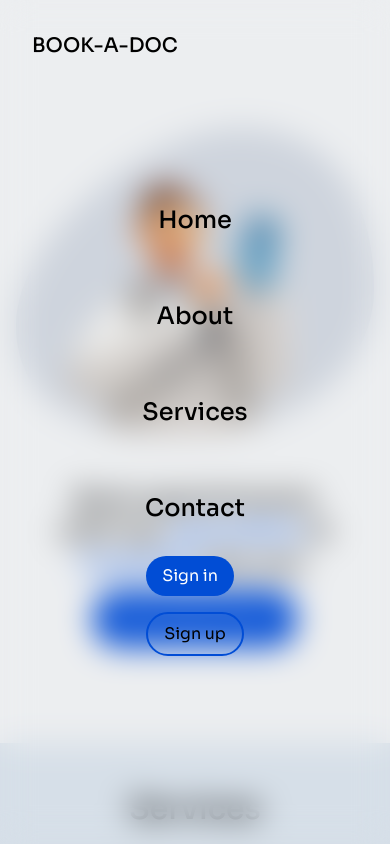
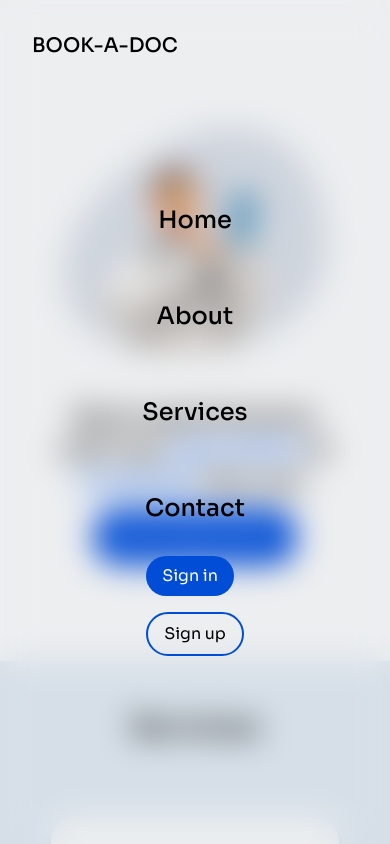
Before and after one commit to kiisidev/BOOK-A-DOC, a React (Vite) app: page / in a window 390 px wide. Shown: the top 844 px of the page. Built offline with nearby package versions, Linux system fonts and the light colour scheme; some icons are missing.

Commit message:
fixed the hero section responsiveness

```diff
--- a/src/components/Header.jsx
+++ b/src/components/Header.jsx
@@ -19,8 +19,8 @@ export default function Header() {
           </button>
         </div>
         <div className="flex flex-col items-center">
-          <img src={hero} alt="Doctor" className=" px-4 lg:w-64 lg:w-[600px]" />
-          <div className="lg:flex pt-4 hidden lg:text-center lg:block lg:pr-20 lg:pt-3">
+          <img src={hero} alt="Doctor" className="  px-16 lg:w-[700px] " />
+          <div className="lg:flex pt-4 hidden lg:text-center lg:pr-20 lg:pt-3">
             {stats.map((stat) => (
               <span
                 key={stat.num}
--- a/src/index.jsx
+++ b/src/index.jsx
@@ -12,6 +12,9 @@ const theme = createTheme({
       main: '#014DD5', // Custom primary color
     },
   },
+  typography:{
+    fontFamily:'Sora'
+  },
 });
 
 ReactDOM.createRoot(document.getElementById("root")).render(
```
